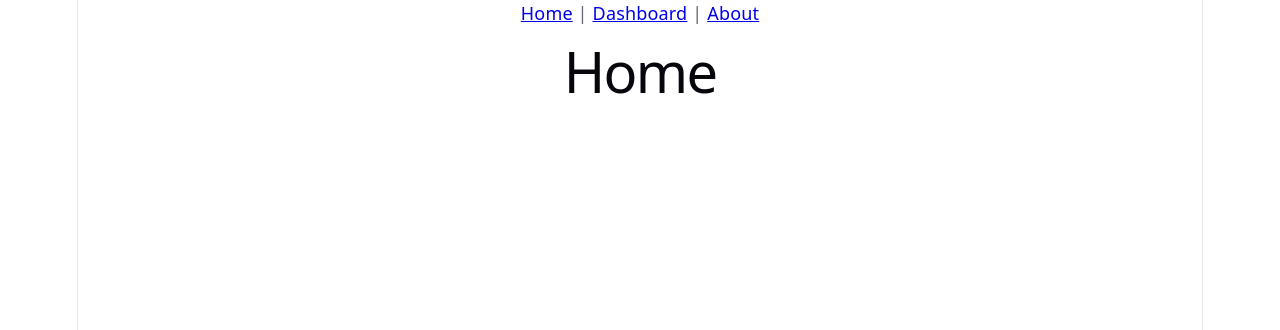
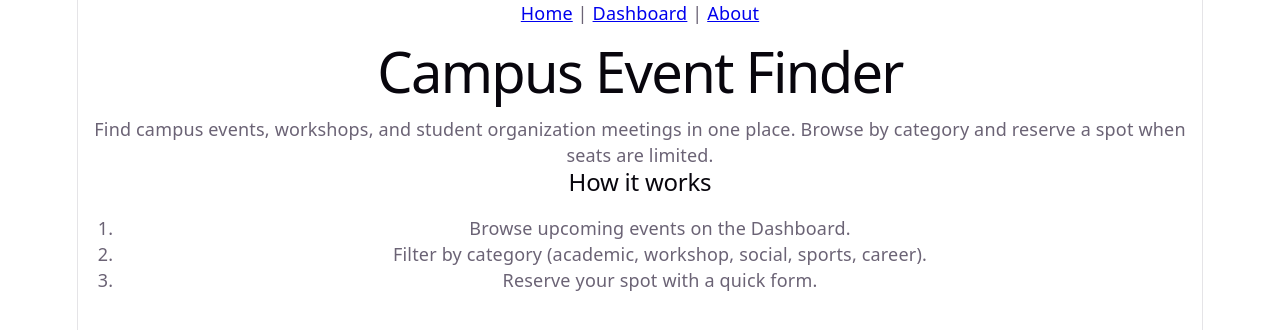
Before and after one commit to amgarza-cmd/team_project, a React (Vite) app: page / in a window 1280 px wide. Shown: the top 330 px of the page. Built offline with nearby package versions, Linux system fonts and the light colour scheme.

Commit message:
home page setup

```diff
--- a/src/pages/Home.jsx
+++ b/src/pages/Home.jsx
@@ -1,3 +1,18 @@
 export default function Home() {
-  return <h1>Home</h1>;
+  return (
+    <div>
+      <h1>Campus Event Finder</h1>
+      <p>
+        Find campus events, workshops, and student organization meetings
+        in one place. Browse by category and reserve a spot when seats
+        are limited.
+      </p>
+      <h2>How it works</h2>
+      <ol>
+        <li>Browse upcoming events on the Dashboard.</li>
+        <li>Filter by category (academic, workshop, social, sports, career).</li>
+        <li>Reserve your spot with a quick form.</li>
+      </ol>
+    </div>
+  );
 }
```
